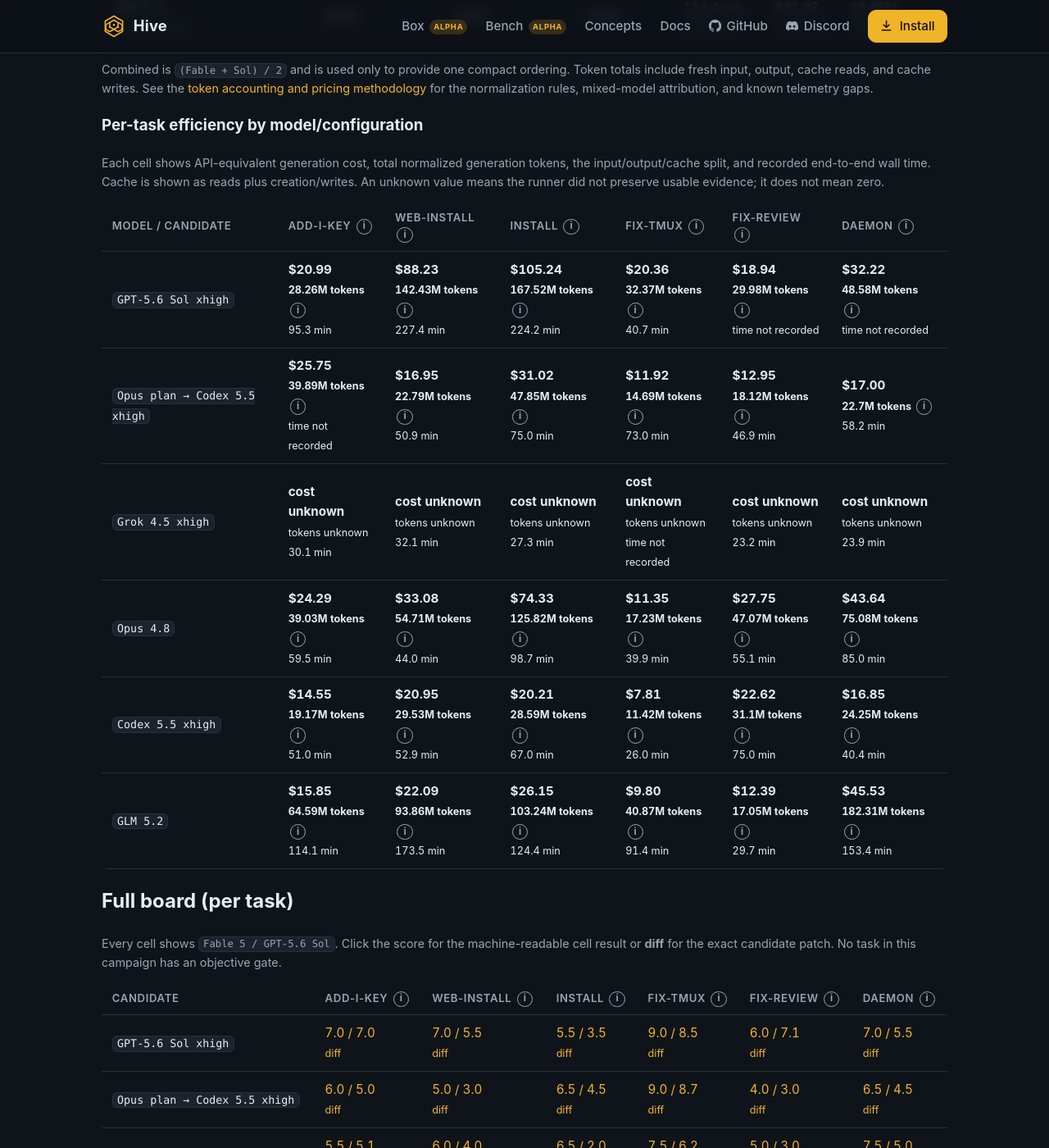
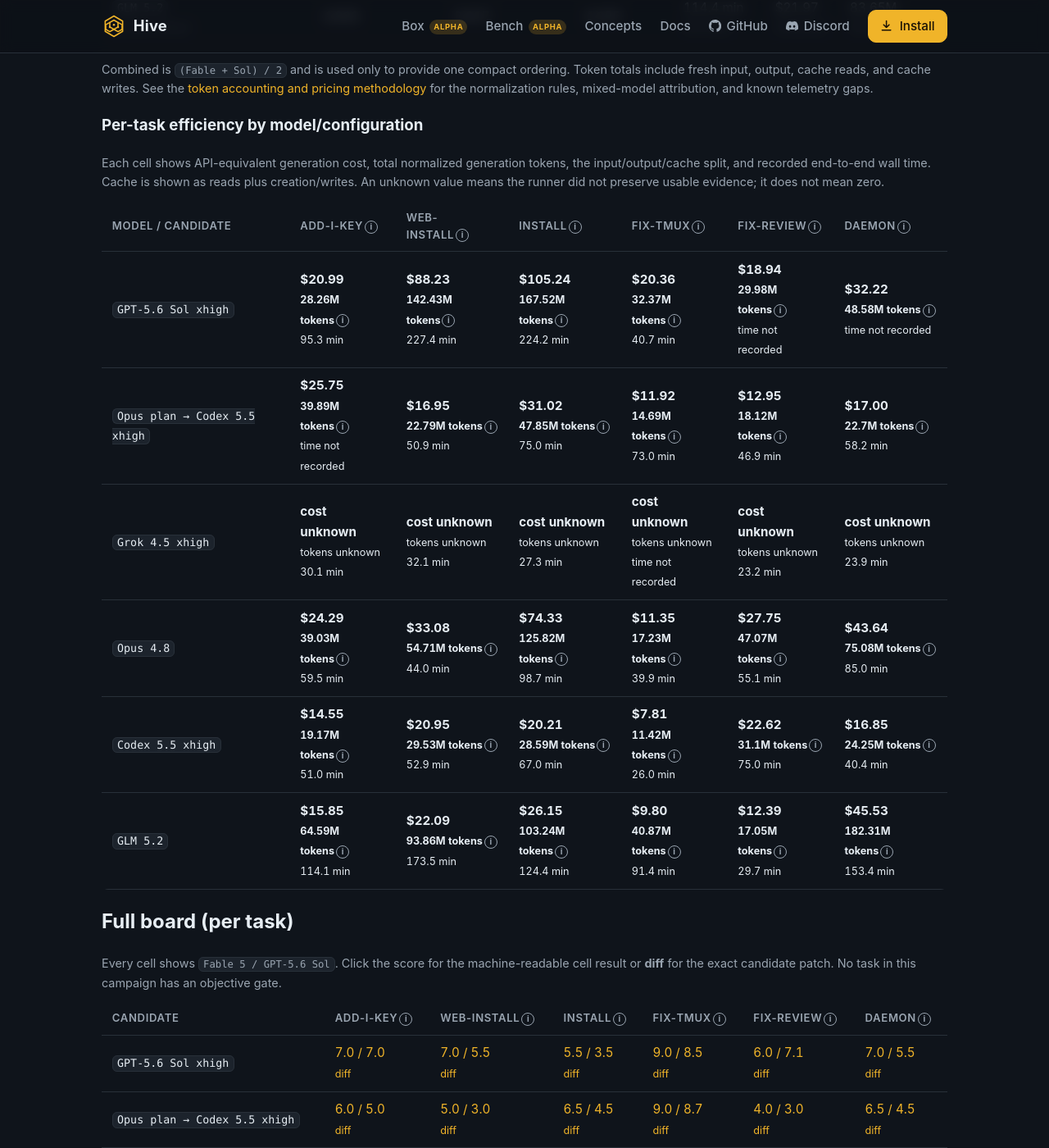
Before and after one commit to ivankuznetsov/hive-site, a Jekyll site: the page built from bench/index.md, in a window 1280 px wide and 1400 px high, scrolled down 2030 px. Shown: the whole window at 82% size. Built offline with Jekyll 4.4.1, drawn with Linux system fonts in a browser that asks for light colours.

Commit message:
fix(bench): keep info icons with labels

```diff
--- a/_includes/bench/leaderboard.html
+++ b/_includes/bench/leaderboard.html
@@ -112,9 +112,18 @@
         <tr>
           <th scope="col">Model / candidate</th>
           {% for task in b.tasks %}
-            <th scope="col">{{ task.key }}&nbsp;<button type="button" class="bench-info"
-              aria-label="{{ task.key | escape }}: {{ task.desc | escape }}"
-              data-bench-tooltip="{{ task.desc | escape }}">i</button></th>
+            <th scope="col">
+              {%- assign task_key_parts = task.key | split: "-" -%}
+              {%- for task_key_part in task_key_parts -%}
+                {%- if forloop.last -%}
+                  <span class="bench-info-cluster">{{- task_key_part -}}<button type="button" class="bench-info"
+                    aria-label="{{ task.key | escape }}: {{ task.desc | escape }}"
+                    data-bench-tooltip="{{ task.desc | escape }}">i</button></span>
+                {%- else -%}
+                  {{- task_key_part -}}-
+                {%- endif -%}
+              {%- endfor -%}
+            </th>
           {% endfor %}
         </tr>
       </thead>
@@ -133,10 +142,9 @@
                   {% assign output_mtokens = stat.tokens.output | times: 0.000001 | round: 3 %}
                   {% assign cache_read_mtokens = stat.tokens.cache_read | times: 0.000001 | round: 3 %}
                   {% assign cache_write_mtokens = stat.tokens.cache_write | times: 0.000001 | round: 3 %}
-                  <small><strong>{{ stat.normalized_mtokens }}M tokens</strong>
-                    <button type="button" class="bench-info"
+                  <small><strong>{{ stat.normalized_mtokens }}M </strong><span class="bench-info-cluster"><strong>tokens</strong><button type="button" class="bench-info"
                       aria-label="Token details: fresh input {{ input_mtokens }} million, output {{ output_mtokens }} million, cache read {{ cache_read_mtokens }} million, cache write {{ cache_write_mtokens }} million"
-                      data-bench-tooltip="Fresh input {{ input_mtokens }}M · output {{ output_mtokens }}M · cache read {{ cache_read_mtokens }}M · cache write {{ cache_write_mtokens }}M">i</button>
+                      data-bench-tooltip="Fresh input {{ input_mtokens }}M · output {{ output_mtokens }}M · cache read {{ cache_read_mtokens }}M · cache write {{ cache_write_mtokens }}M">i</button></span>
                   </small><br>
                 {% else %}<small>tokens unknown</small><br>{% endif %}
                 <small>{% if stat.wall_minutes %}{{ stat.wall_minutes }} min{% else %}time not recorded{% endif %}</small>
@@ -161,9 +169,18 @@
         <tr>
           <th scope="col">Candidate</th>
           {% for task in b.tasks %}
-            <th scope="col">{{ task.key }}&nbsp;<button type="button" class="bench-info"
-              aria-label="{{ task.key | escape }}: {{ task.desc | escape }}"
-              data-bench-tooltip="{{ task.desc | escape }}">i</button></th>
+            <th scope="col">
+              {%- assign task_key_parts = task.key | split: "-" -%}
+              {%- for task_key_part in task_key_parts -%}
+                {%- if forloop.last -%}
+                  <span class="bench-info-cluster">{{- task_key_part -}}<button type="button" class="bench-info"
+                    aria-label="{{ task.key | escape }}: {{ task.desc | escape }}"
+                    data-bench-tooltip="{{ task.desc | escape }}">i</button></span>
+                {%- else -%}
+                  {{- task_key_part -}}-
+                {%- endif -%}
+              {%- endfor -%}
+            </th>
           {% endfor %}
         </tr>
       </thead>
--- a/assets/css/landing.scss
+++ b/assets/css/landing.scss
@@ -431,11 +431,12 @@
 .bench-sort-button:focus-visible { color: var(--accent, #d97757); }
 .bench-sort-button:focus-visible { outline: 2px solid currentColor; outline-offset: 3px; }
 .bench-sort-controls { display: none; }
+.bench-info-cluster { display: inline-block; white-space: nowrap; }
 .bench-info {
   appearance: none; background: transparent; border: 1px solid currentColor; border-radius: 50%;
-  color: var(--muted, #9aa5b1); cursor: default; display: inline-grid; font: 700 0.72rem/1 var(--font);
-  height: 1.2rem; letter-spacing: 0; margin: 0 0 0 0.15rem; padding: 0; place-items: center;
-  text-transform: none; vertical-align: 0.05em; width: 1.2rem;
+  color: var(--muted, #9aa5b1); cursor: default; display: inline-grid; font: 700 0.62rem/1 var(--font);
+  height: 1rem; letter-spacing: 0; margin: 0 0 0 0.12rem; padding: 0; place-items: center;
+  text-transform: none; vertical-align: 0.05em; width: 1rem;
 }
 .bench-info:hover,
 .bench-info:focus-visible { color: var(--accent, #d97757); }
```
